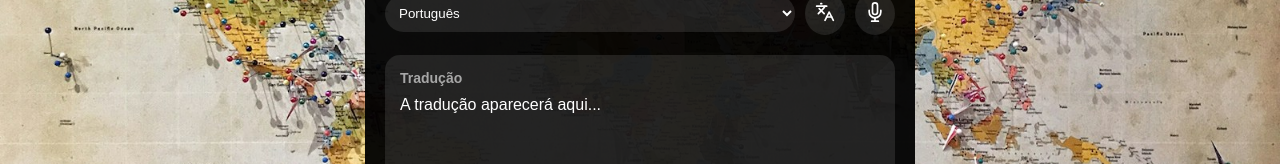
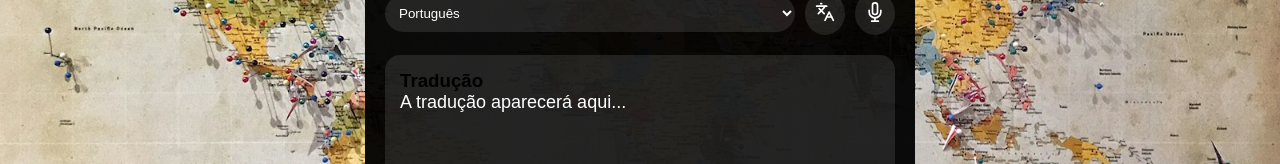
Before and after one commit to biaamanda/IA-translate, a plain HTML site: page index.html in a window 1280 px wide. Shown: the part 402-566 px from the top of the page. Drawn offline with Linux system fonts and the light colour scheme.

Commit message:
fix layout

```diff
--- a/index.html
+++ b/index.html
@@ -1,10 +1,10 @@
 <!doctype html>
-<html lang="pt-br">
+<html lang="en">
   <head>
     <meta charset="UTF-8" />
     <meta name="viewport" content="width=device-width, initial-scale=1.0" />
     <link rel="stylesheet" href="style.css" />
-    <title>Tradutor</title>
+    <title>Translator</title>
   </head>
   <body>
     <div class="max-box">
@@ -29,7 +29,7 @@
       </div>
 
       <div class="output">
-        <h3 class="translate-title">Tradução</h3>
+        <h3 class="translateTitle">Tradução</h3>
         <p class="translation">A tradução aparecerá aqui...</p>
       </div>
     </div>
--- a/scripts.js
+++ b/scripts.js
@@ -14,6 +14,8 @@ async function translate() {
   let data = await response.json();
 
   translatedText.textContent = data.responseData.translatedText;
+
+  console.log(data);
 }
 
 function microphone() {
--- a/style.css
+++ b/style.css
@@ -78,5 +78,5 @@ button {
 
 .translation {
   color: #ffffff;
-  font-size: 16px;
+  font-size: 18px;
 }
```
